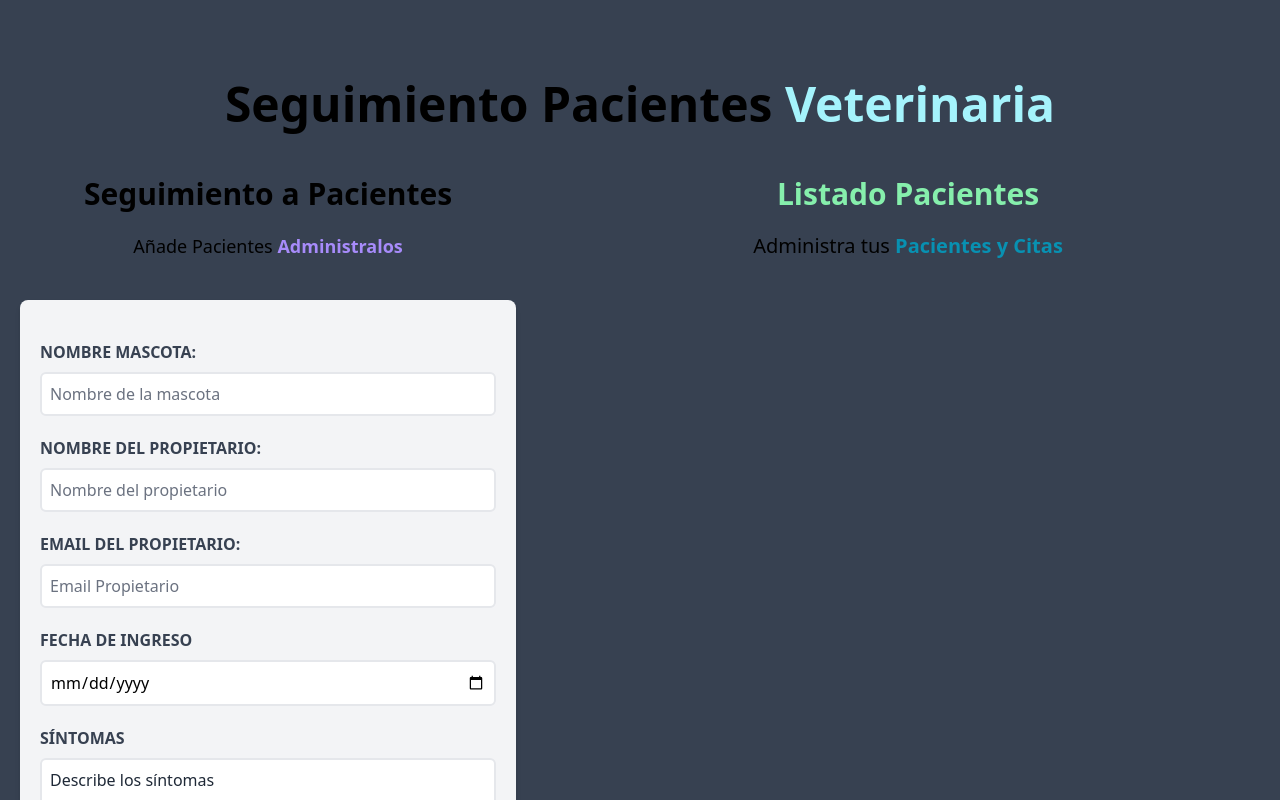
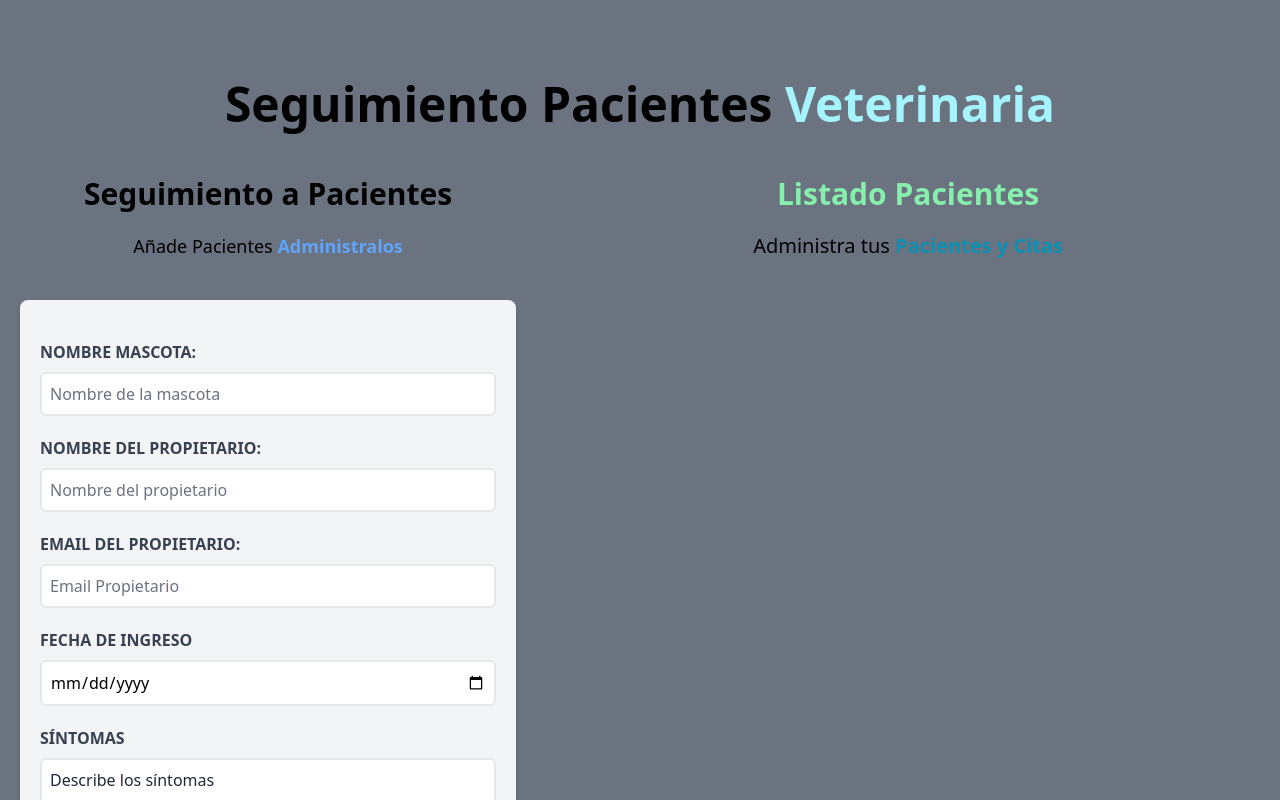
Before and after one commit to alipoloq/APoloE2, a React (Vite) app in the folder citas-react/: page / in a window 1280 px wide. Shown: the top 800 px of the page. Built offline with nearby package versions, Linux system fonts and the light colour scheme.

Commit message:
cambio color

```diff
--- a/citas-react/index.html
+++ b/citas-react/index.html
@@ -6,7 +6,7 @@
     <meta name="viewport" content="width=device-width, initial-scale=1.0" />
     <title>App Citas</title>
   </head>
-  <body class="bg-gray-700 h-screen">
+  <body class="bg-gray-500 h-screen">
     <div id="root"></div>
     <script type="module" src="/src/main.jsx"></script>
   </body>
--- a/citas-react/src/components/Formulario.jsx
+++ b/citas-react/src/components/Formulario.jsx
@@ -50,7 +50,7 @@ const Formulario = ({pacientes, setPacientes}) => {
       </h2>
       <p className="text-lg mt-5 text-center mb-10">
         Añade Pacientes{' '}
-        <span className="text-violet-400 font-bold">Administralos</span>
+        <span className="text-blue-400 font-bold">Administralos</span>
       </p>
       <form className="bg-gray-100 shadow-md rounded-lg py-10 px-5 mb-10" onSubmit={handleSubmit}>
         {error && <Error><p>Todos los campos son obligatorios</p></Error>}
```
